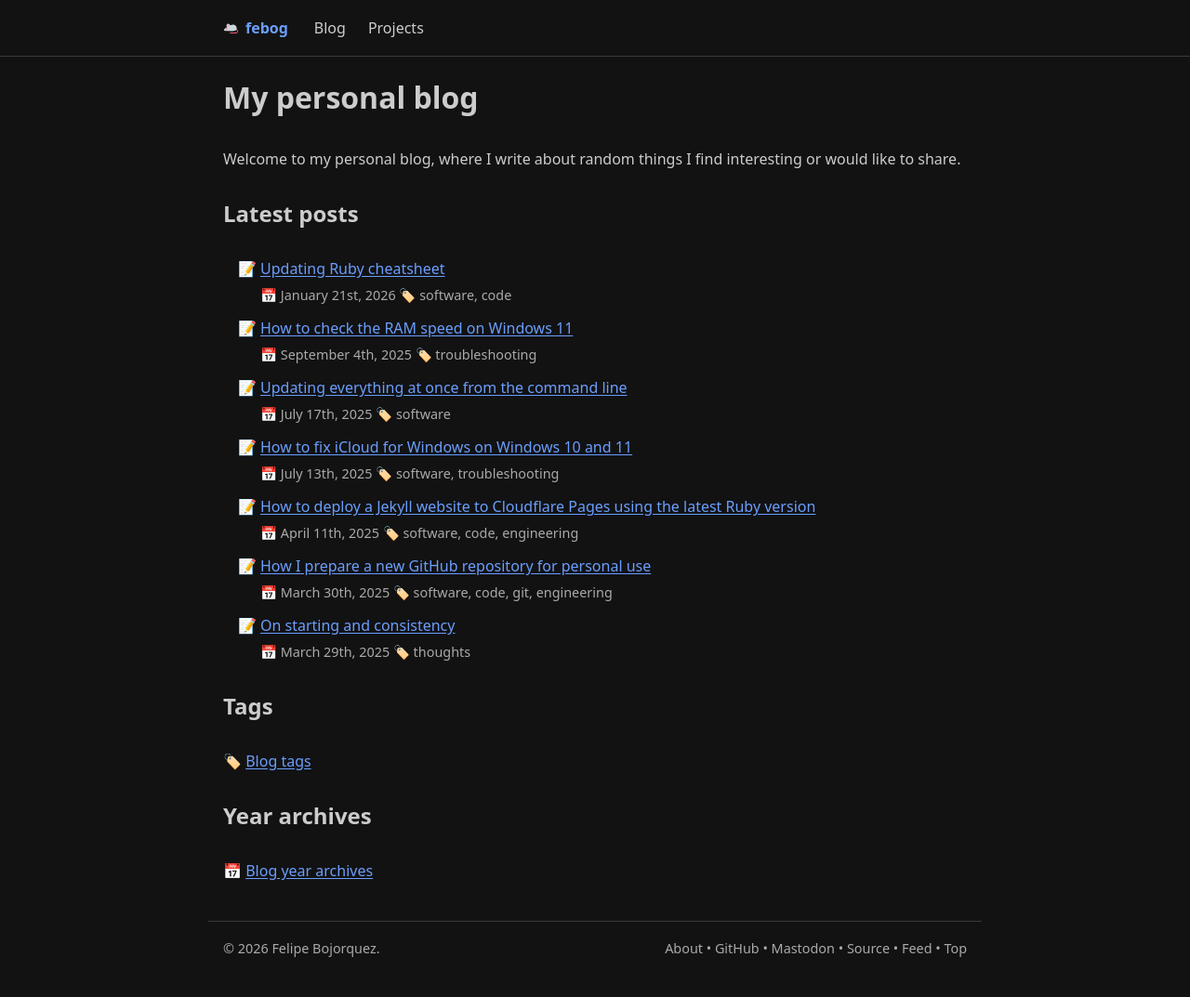
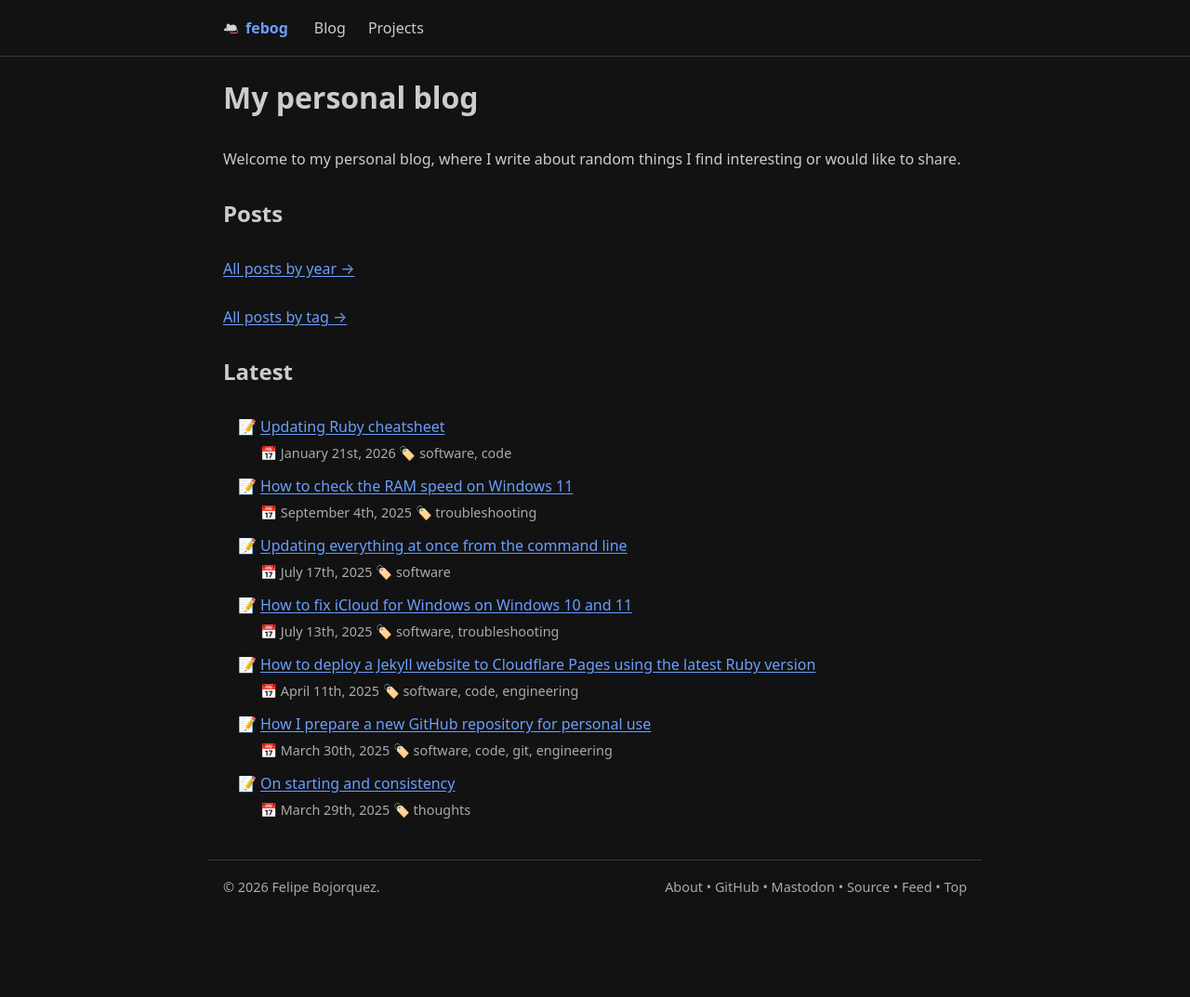
Before and after one commit to febog/website, a Jekyll site: the page built from src/blog.md, in a window 1280 px wide. Shown: the whole page at 93% size. Built offline with Jekyll 4.4.1, drawn with Linux system fonts in a browser that asks for light colours; after the commit the page ends 1007 px from its top, so only the background shows below that.

Commit message:
Update blog index

```diff
--- a/src/blog.md
+++ b/src/blog.md
@@ -5,18 +5,16 @@ title: Blog
 
 Welcome to my personal blog, where I write about random things I find interesting or would like to share.
 
-## Latest posts
+## Posts
+
+[All posts by year →](/blog/years)
+
+[All posts by tag →](/blog/tags)
+
+## Latest
 
 <ul>
   {% for post in site.posts limit:10 %}
     {% include blog-item.html post=post %}
   {% endfor %}
 </ul>
-
-## Tags
-
-🏷 <a href="/blog/tags">Blog tags</a>
-
-## Year archives
-
-📅 <a href="/blog/years">Blog year archives</a>
```
